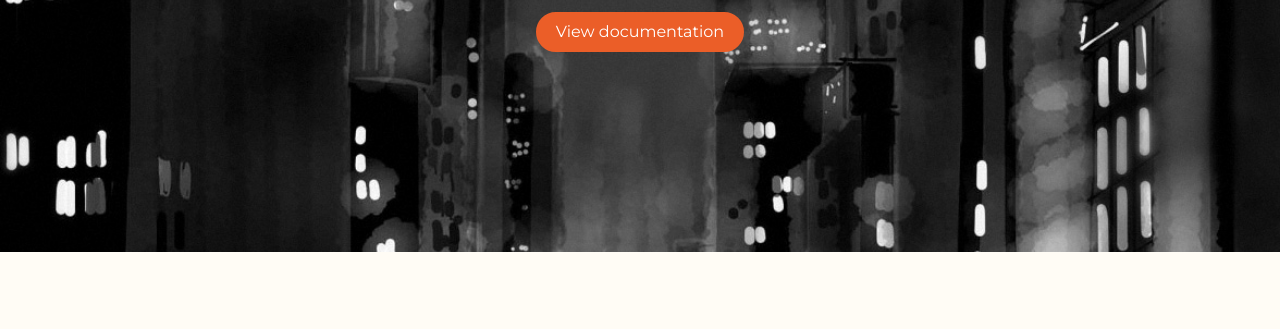
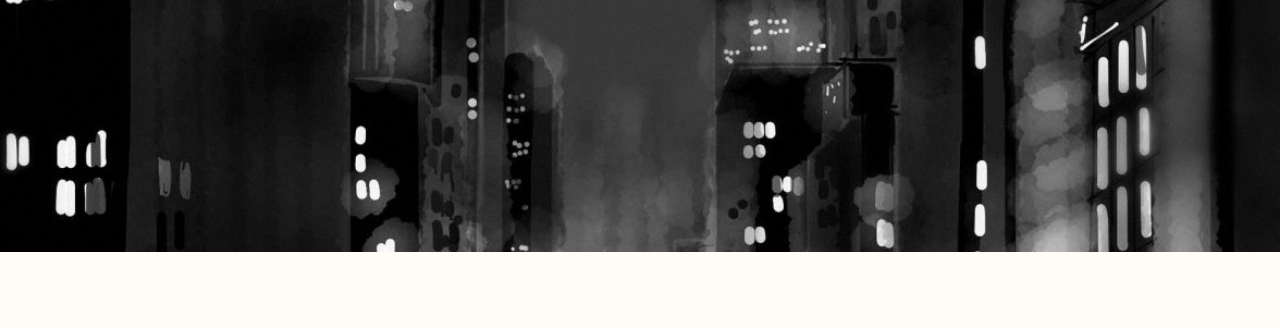
Before and after one commit to creativetimofficial/paper-kit-2, a plain HTML site: page documentation/tutorial-components.html in a window 1280 px wide. Shown: the part 248-577 px from the top of the page. Drawn offline with Linux system fonts and the light colour scheme.

Commit message:
delete header button

```diff
--- a/documentation/tutorial-components.html
+++ b/documentation/tutorial-components.html
@@ -62,7 +62,6 @@
 				<h2 class="title-uppercase text-center">Tutorial and Components</h2>
 				<h3 class="text-center">Documentation V 1.2.2</h3>
 				<br/>
-				<a href="#" class="btn btn-danger btn-round">View documentation</a>
 			</div>
 		</div>
 		<div class="main">
```
